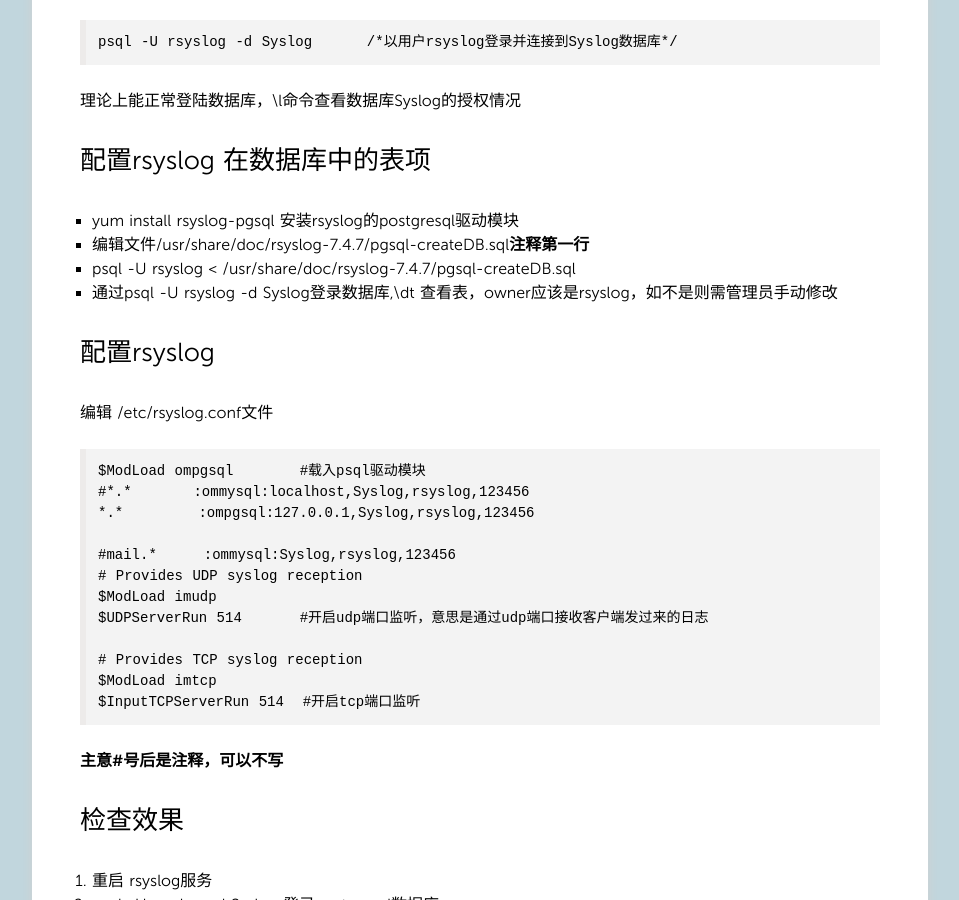
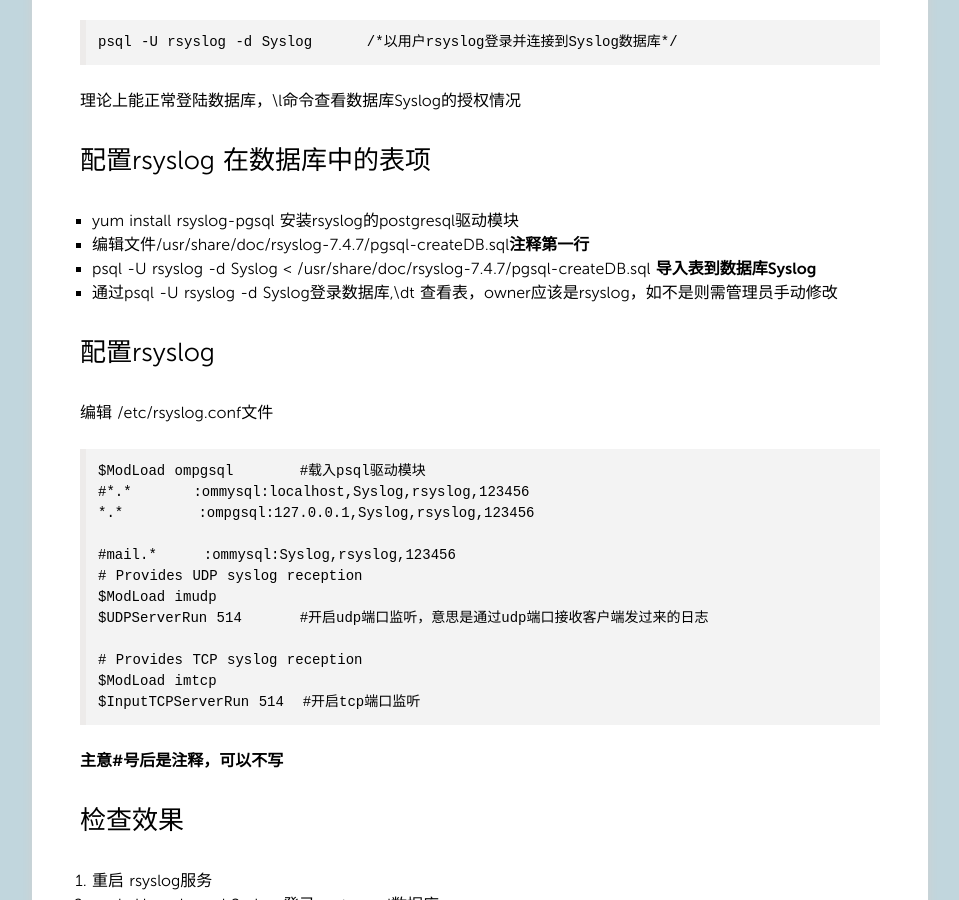
Before and after one commit to lxc1121/lxc1121.github.io, a Jekyll site: the page built from _posts/2016/2016-08-31-postgresql.md, in a window 1280 px wide and 900 px high, scrolled down 1066 px. Shown: the whole window, without its empty margins (160-1119 px from the left). Built offline with Jekyll 4.4.1, drawn with Linux system fonts in a browser that asks for light colours; nearby versions of some CDN libraries; comment, search, counter and statistics services are not loaded.

Commit message:
postgresql

```diff
--- a/_posts/2016/2016-08-31-postgresql.md
+++ b/_posts/2016/2016-08-31-postgresql.md
@@ -45,7 +45,7 @@ psql 默认使用当前登录用户名登陆同名数据库，意思是如果当
 
 * yum install rsyslog-pgsql 安装rsyslog的postgresql驱动模块
 * 编辑文件/usr/share/doc/rsyslog-7.4.7/pgsql-createDB.sql**注释第一行**
-* psql -U rsyslog &lt; /usr/share/doc/rsyslog-7.4.7/pgsql-createDB.sql
+* psql -U rsyslog -d Syslog &lt; /usr/share/doc/rsyslog-7.4.7/pgsql-createDB.sql **导入表到数据库Syslog**
 * 通过psql -U rsyslog -d Syslog登录数据库,\dt 查看表，owner应该是rsyslog，如不是则需管理员手动修改
 
 ## 配置rsyslog
```
